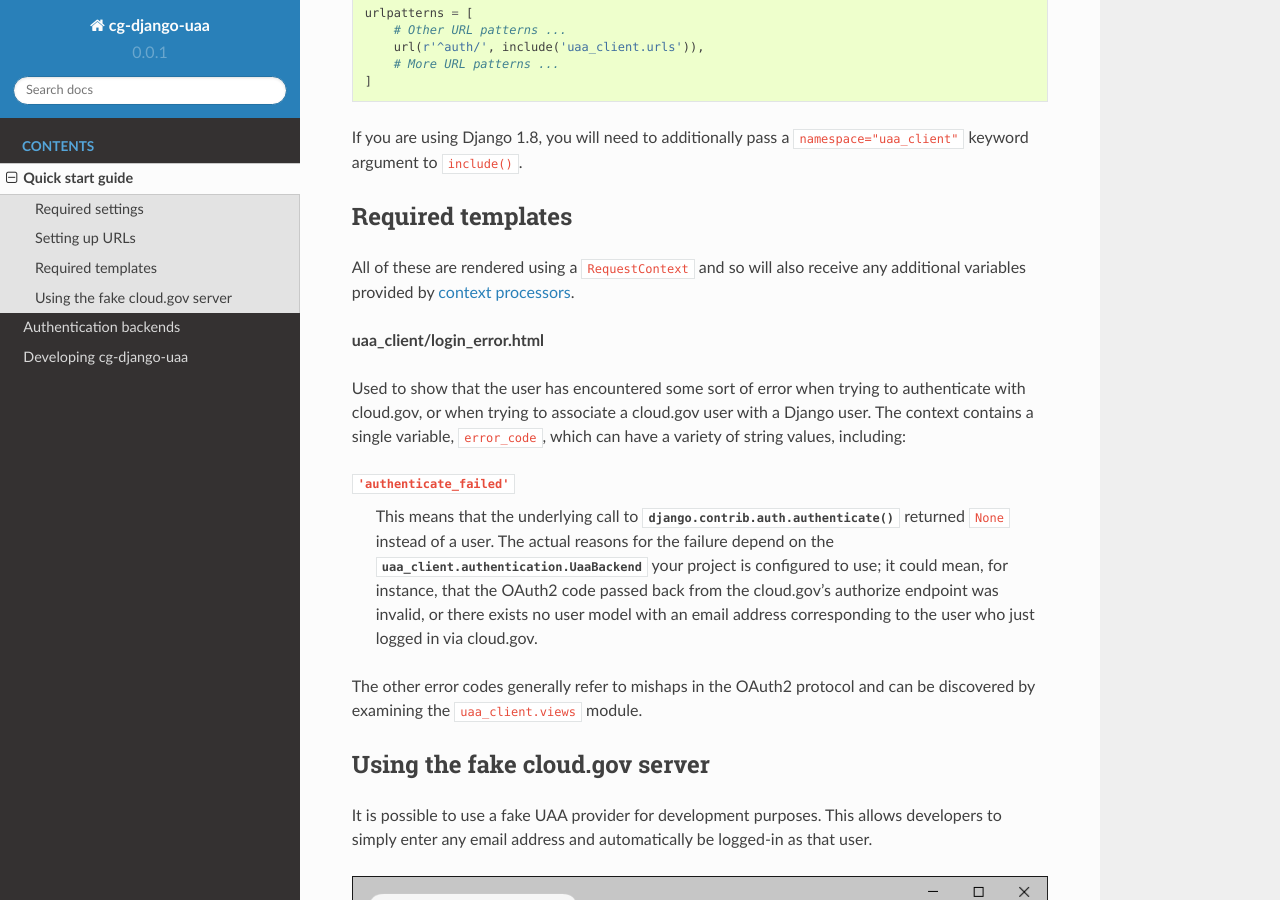
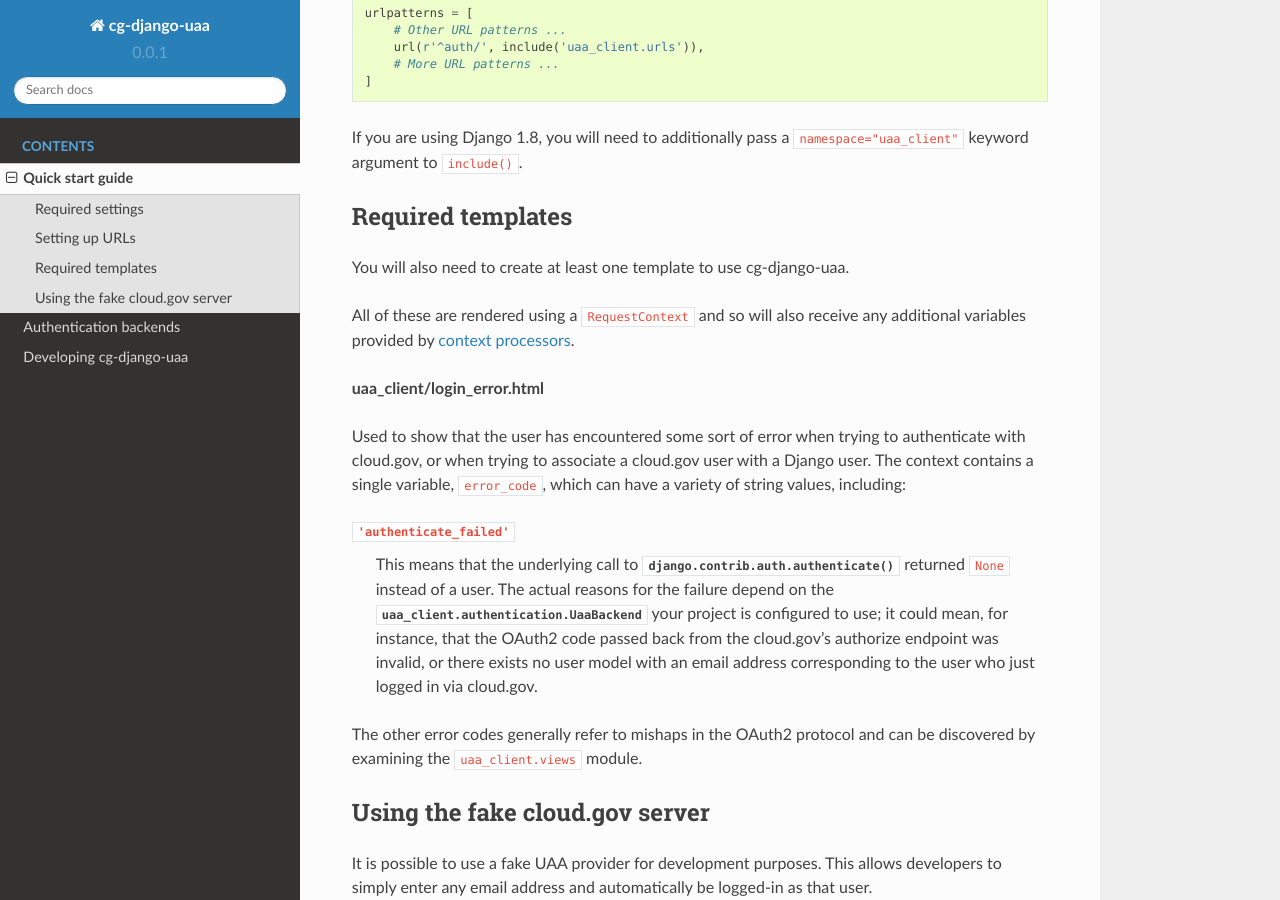
Before and after one commit to cloud-gov/django-uaa, a Sphinx documentation site: the page built from docs/quickstart.rst, in a window 1280 px wide and 900 px high, scrolled down 1157 px. Built offline with Sphinx 7.4.7 and the Read the Docs theme 2.0.0, drawn with Linux system fonts in a browser that asks for light colours.

Commit message:
mention you will need to create a template

```diff
--- a/docs/quickstart.rst
+++ b/docs/quickstart.rst
@@ -63,6 +63,8 @@
 Required templates
 ~~~~~~~~~~~~~~~~~~
 
+You will also need to create at least one template to use cg-django-uaa.
+
 All of these are rendered using a ``RequestContext`` and so will also
 receive any additional variables provided by `context processors
 <https://docs.djangoproject.com/en/stable/ref/templates/api/>`_.
```
